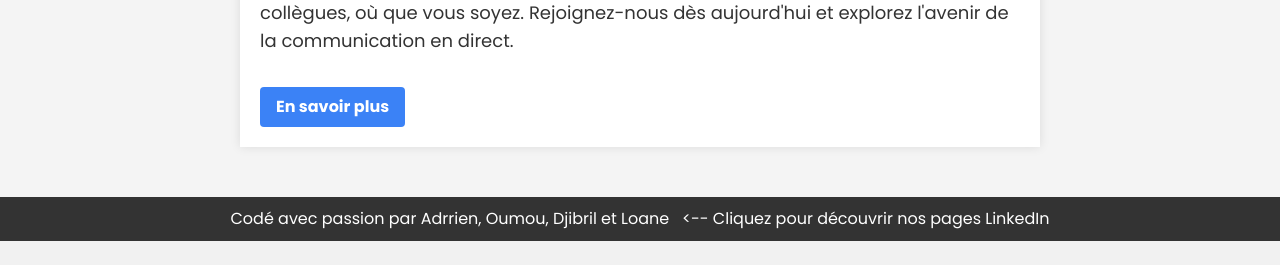
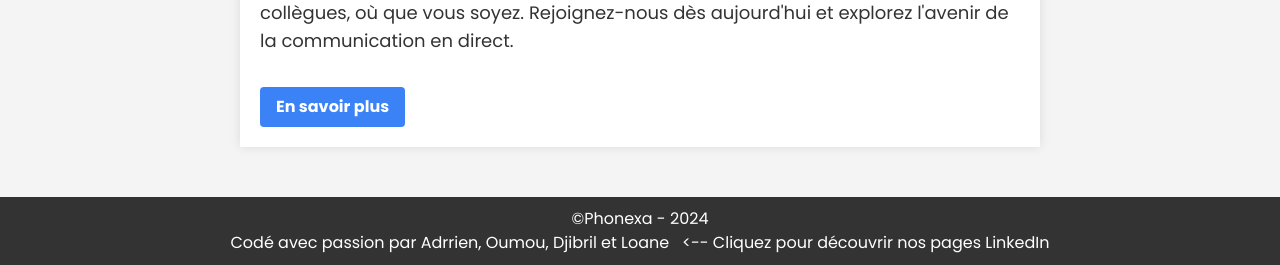
Before and after one commit to Adrrien04/phonexa, a PHP site: page /index.php in a window 1280 px wide. Shown: the part 909-1174 px from the top of the page. Before the commit the page ends 1150 px from the top, so only its background shows below. Run offline with PHP 8.4, Linux system fonts and the light colour scheme.

Commit message:
ajout footer et logo

```diff
--- a/chat.php
+++ b/chat.php
@@ -38,6 +38,6 @@ if(!isset($_SESSION['unique_id'])){
 </div>
 
 <script src="javascript/chat.js"></script>
-
+<?php include_once "view/footer.php"; ?>
 </body>
 </html>
--- a/index.php
+++ b/index.php
@@ -1,3 +1,4 @@
+
 <?php
   session_start();
   if(isset($_SESSION['unique_id'])){
--- a/users.php
+++ b/users.php
@@ -37,6 +37,6 @@ if (!isset($_SESSION['unique_id'])) {
 </div>
 
 <script src="javascript/users.js"></script>
-
+<?php include_once "view/footer.php"; ?>
 </body>
 </html>
--- a/view/footer.php
+++ b/view/footer.php
@@ -1,7 +1,7 @@
 
 
 <footer x-data="{ showLinks: false }" class="main-footer" style="background-color: #333; color: #fff; padding: 10px; text-align: center;">
-    <p @click="showLinks = !showLinks" style="cursor: pointer;">Codé avec passion par Adrrien, Oumou, Djibril et Loane &nbsp <-- Cliquez pour découvrir nos pages LinkedIn</p>
+    <p @click="showLinks = !showLinks" style="cursor: pointer;">©Phonexa - 2024 <br> Codé avec passion par Adrrien, Oumou, Djibril et Loane &nbsp <-- Cliquez pour découvrir nos pages LinkedIn</p>
     <div x-show="showLinks" class="linkedin-links">
         <a href="https://www.linkedin.com/in/adrrien-chandrakumar/" target="_blank" rel="noopener noreferrer"><i class="fab fa-linkedin"></i> Adrrien</a>
         <a href="https://fr.linkedin.com/in/oumou-keirou-camara-48a960251/" target="_blank" rel="noopener noreferrer"><i class="fab fa-linkedin"></i> Oumou</a>
--- a/view/header.php
+++ b/view/header.php
@@ -18,8 +18,9 @@
 </style>
 <body>
 <header class="main-header">
-
+<a href="index.php?page=accueil">
     <img src="../model/images/phonexa.png" alt="Logo de Phonexa">
+</a>
 
     <nav>
         <ul>
```
